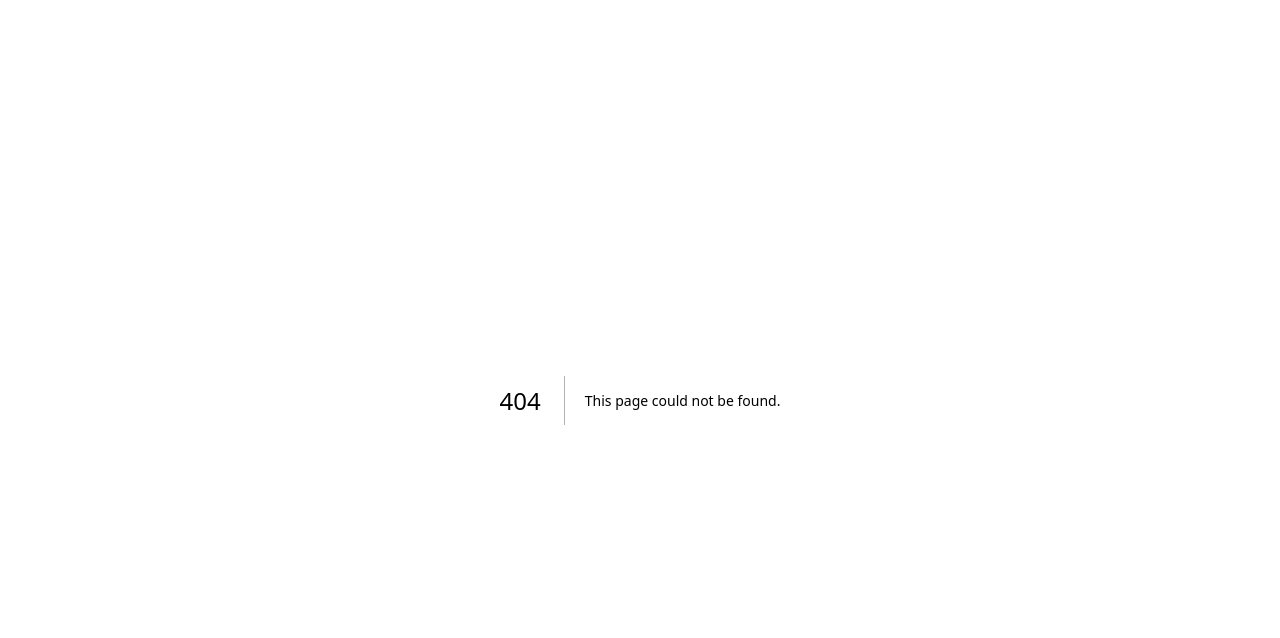
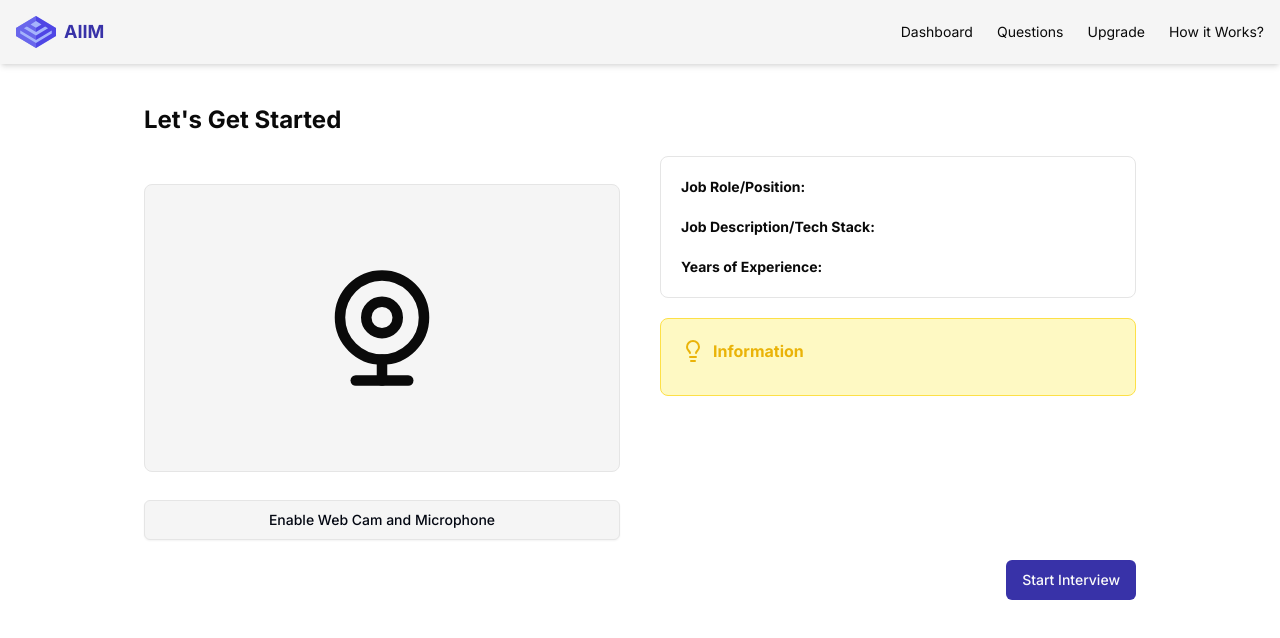
Before and after one commit to JCMisa/ai-interview-mocker, a Next.js app: page /dashboard/interview/1 in a window 1280 px wide. Before the commit this address had no page. Shown: the top 638 px of the page. Built offline with nearby package versions, Linux system fonts and the light colour scheme; no server answers; the database is empty.

Commit message:
add a new record in te neondb MockInterview table using ORM, one property of this record is response from gemini api in which the record will be access in other page using the generated uuidv4

```diff
--- a/app/dashboard/_components/AddNewInterview.jsx
+++ b/app/dashboard/_components/AddNewInterview.jsx
@@ -19,6 +19,7 @@
 import { v4 as uuidv4 } from "uuid";
 import { useUser } from "@clerk/nextjs";
 import moment from "moment";
+import { useRouter } from "next/navigation";
 
 const AddNewInterview = () => {
   const [openDialog, setOpenDialog] = useState(false);
@@ -27,6 +28,8 @@
   const [jobExperience, setJobExperience] = useState();
   const [loading, setLoading] = useState(false);
   const [jsonResponse, setJsonResponse] = useState([]);
+
+  const router = useRouter();
 
   const { user } = useUser(); // get the current logged in user
 
@@ -64,6 +67,11 @@
         .returning({ mockId: MockInterview.mockId }); // this will return the mockId generated through uuid (which will be used to access in other page)
 
       console.log("Inserted ID: ", resp);
+
+      if (resp) {
+        setOpenDialog(false);
+        router.push(`/dashboard/interview/${resp[0]?.mockId}`);
+      }
     } else {
       console.log("error occured");
     }
--- /dev/null
+++ b/app/dashboard/interview/[interviewId]/page.jsx
@@ -0,0 +1,91 @@
+"use client";
+
+import { Button } from "@/components/ui/button";
+import { db } from "@/utils/db";
+import { MockInterview } from "@/utils/schema";
+import { eq } from "drizzle-orm";
+import { Lightbulb, WebcamIcon } from "lucide-react";
+import React, { useEffect, useState } from "react";
+import Webcam from "react-webcam";
+
+// this is where we display the interview response stored in neon db based on the mockId represented by interviewId
+const Interview = ({ params }) => {
+  const [interviewData, setInterviewData] = useState();
+  const [webCamEnabled, setWebCamEnabled] = useState(false);
+
+  const getInterviewDetails = async () => {
+    // this is a query where we select all records in neon db where the table MockInterview.mockId is equal to the interviewId passed in the url parameter stored in params props. result will return an array in which the index 0 is the properties of the record retrieved
+    const result = await db
+      .select()
+      .from(MockInterview)
+      .where(eq(MockInterview.mockId, params.interviewId));
+
+    setInterviewData(result[0]); // store the result[0] which is the object holding the properties of the record to the interviewData state
+  };
+
+  useEffect(() => {
+    getInterviewDetails(); // this will fetch the interview details when the component mounts and re-fetches the data when the interviewId changes in the url parameters.
+    // This ensures that the data is always up to date.
+  }, []);
+
+  return (
+    <div className="my-10 flex justify-center flex-col">
+      <h2 className="font-bold text-2xl">Let's Get Started</h2>
+      <div className="grid grid-cols-1 md:grid-cols-2 gap-10">
+        <div className="flex flex-col my-5">
+          {webCamEnabled ? (
+            <Webcam
+              onUserMedia={() => setWebCamEnabled(true)}
+              onUserMediaError={() => setWebCamEnabled(false)}
+              mirrored={true}
+              imageSmoothing={true}
+              style={{
+                height: 300,
+                width: 800,
+              }}
+            />
+          ) : (
+            <>
+              <WebcamIcon className="h-72 w-full my-7 p-20 bg-secondary rounded-lg border cursor-pointer" />
+              <Button
+                className="bg-accent text-gray-950 hover:text-white transition-all border shadow-sm"
+                onClick={() => setWebCamEnabled(true)}
+              >
+                Enable Web Cam and Microphone
+              </Button>
+            </>
+          )}
+        </div>
+
+        <div className="flex flex-col my-5 gap-5">
+          <div className="p-5 rounded-lg border flex flex-col gap-5">
+            <h2 className="text-sm">
+              <strong>Job Role/Position:</strong> {interviewData?.jobPosition}
+            </h2>
+            <h2 className="text-sm">
+              <strong>Job Description/Tech Stack:</strong>{" "}
+              {interviewData?.jobDesc}
+            </h2>
+            <h2 className="text-sm">
+              <strong>Years of Experience:</strong>{" "}
+              {interviewData?.jobExperience}
+            </h2>
+          </div>
+          <div className="p-5 border rounded-lg border-yellow-300 bg-yellow-100">
+            <h2 className="flex gap-2 items-center text-yellow-500">
+              <Lightbulb /> <strong>Information</strong>
+            </h2>
+            <h2 className="mt-3 text-sm text-gray-800">
+              {process.env.NEXT_PUBLIC_INFORMATION}
+            </h2>
+          </div>
+        </div>
+      </div>
+      <div className="flex justify-end items-end">
+        <Button>Start Interview</Button>
+      </div>
+    </div>
+  );
+};
+
+export default Interview;
--- a/package.json
+++ b/package.json
@@ -24,6 +24,7 @@
     "next": "14.2.5",
     "react": "^18.3.1",
     "react-dom": "^18.3.1",
+    "react-webcam": "^7.2.0",
     "tailwind-merge": "^2.4.0",
     "tailwindcss-animate": "^1.0.7",
     "uuid": "^10.0.0"
```
Also changed, not shown: 1 other file (tests, documents, lock files or other folders).
